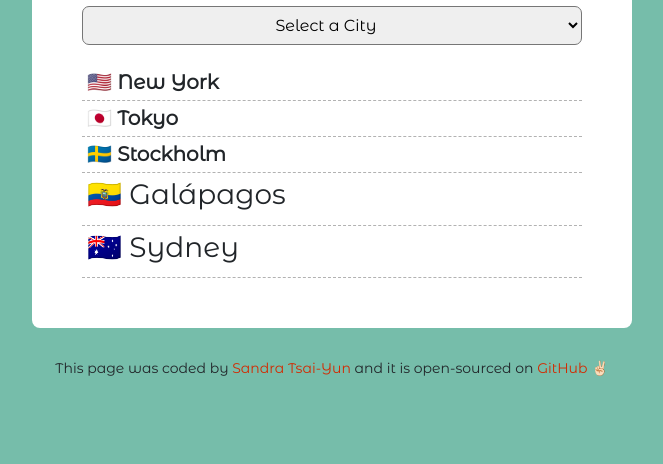
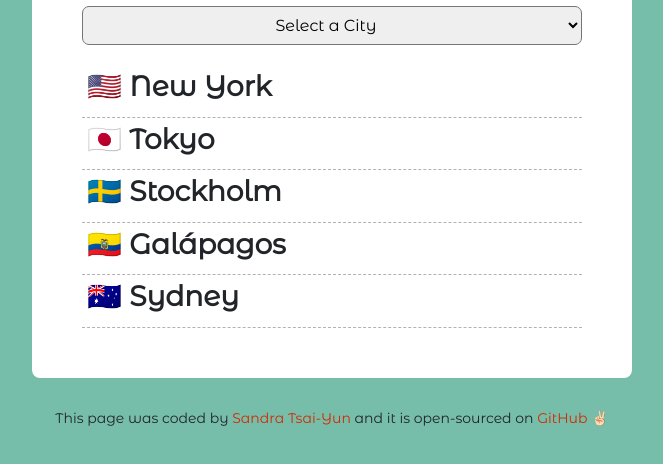
Before and after one commit to daratyoon/world-clock-project, a plain HTML site: page index.html in a window 1280 px wide. Shown: the part 170-634 px from the top of the page, without its empty margins (308-971 px from the left). Drawn offline with nearby package versions, Linux system fonts and the light colour scheme; a script that the page names is missing.

Commit message:
Fixed bugs on html file

```diff
--- a/index.html
+++ b/index.html
@@ -46,7 +46,7 @@
         <div id="cities">
           <div class="city col-md-12" id="new-york">
             <div>
-              <h12 class="new-york">🇺🇸 New York</h12>
+              <h3 class="new-york">🇺🇸 New York</h3>
               <div class="date"></div>
             </div>
             <div class="time"></div>
@@ -54,7 +54,7 @@
 
           <div class="city col-md-12" id="tokyo">
             <div>
-              <h12 class="tokyo">🇯🇵 Tokyo</h12>
+              <h3 class="tokyo">🇯🇵 Tokyo</h3>
               <div class="date"></div>
             </div>
             <div class="time"></div>
@@ -62,7 +62,7 @@
 
           <div class="city col-md-12" id="stockholm">
             <div>
-              <h12 class="stockholm">🇸🇪 Stockholm</h12>
+              <h3 class="stockholm">🇸🇪 Stockholm</h3>
               <div class="date"></div>
             </div>
             <div class="time"></div>
--- a/src/style.css
+++ b/src/style.css
@@ -31,6 +31,10 @@ a:hover {
   color: var(--link-color-hover);
 }
 
+h3 {
+  font-weight: 600;
+}
+
 .container {
   max-width: 600px;
   margin: 50px auto;
```
